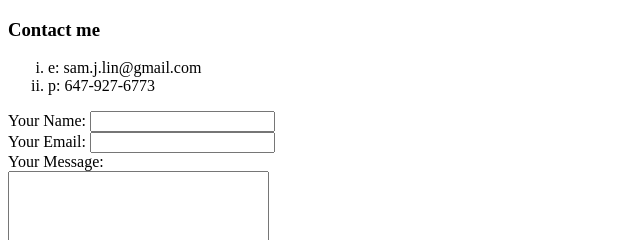
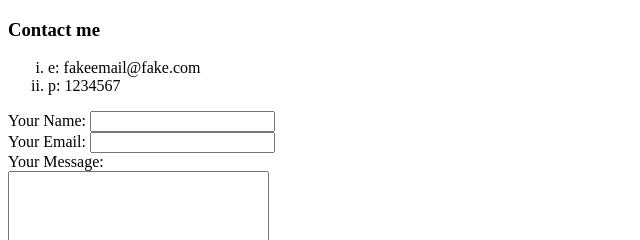
Before and after one commit to ForcesUnited/cv, a plain HTML site: page contact-me.html in a window 1280 px wide. Shown: the top 240 px of the page, 0-640 px from the left. Drawn offline with Linux system fonts and the light colour scheme.

Commit message:
Updated contact page.

```diff
--- a/contact-me.html
+++ b/contact-me.html
@@ -12,8 +12,8 @@
 <body>
     <h3>Contact me</h3>
     <ol type="i">
-        <li>e: sam.j.lin@gmail.com</li>
-        <li>p: 647-927-6773</li>
+        <li>e: fakeemail@fake.com</li>
+        <li>p: 1234567</li>
     </ol>
 <!--This can be searched in the MDNA document.-->
     <form action="mailto:info@mailinator.com" method="post" enctype="text/plain">
```
